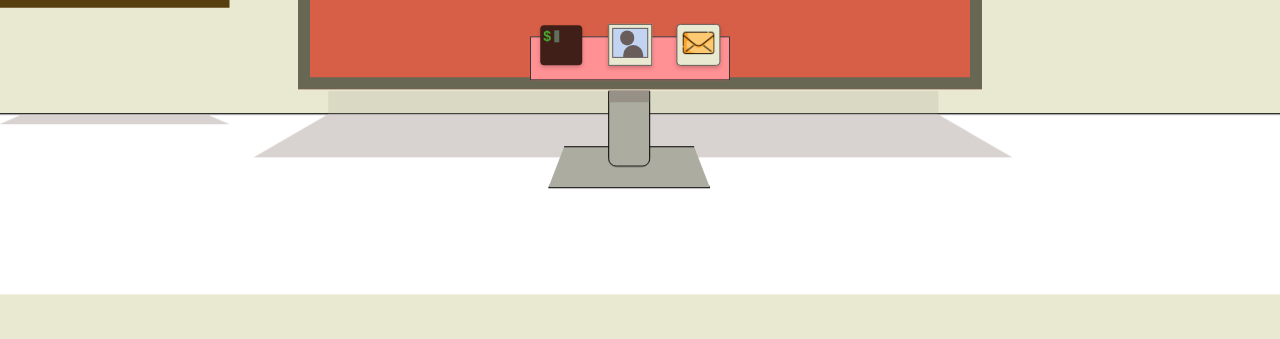
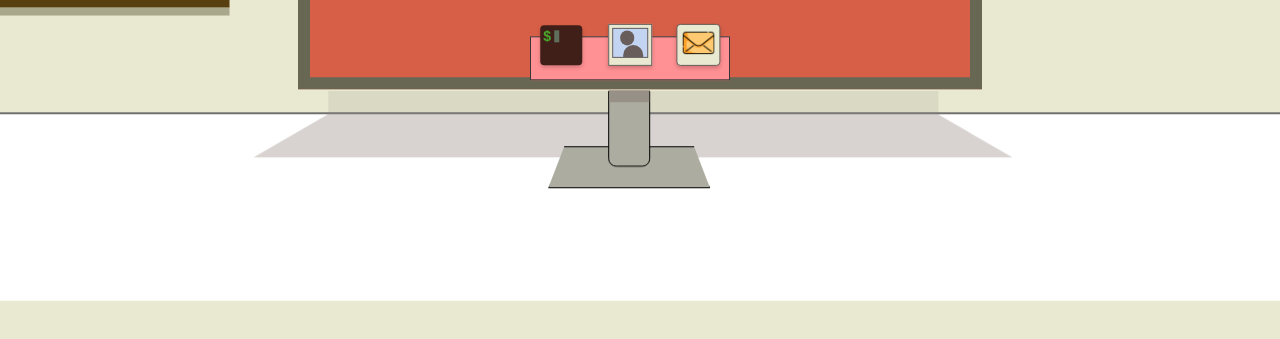
Before and after one commit to ankithreddypati/ankithreddypati.github.io, a plain HTML site: page index.html in a window 1280 px wide. Shown: the part 449-788 px from the top of the page. Drawn offline with nearby package versions, Linux system fonts and the light colour scheme.

Commit message:
rectangle

```diff
--- a/index.css
+++ b/index.css
@@ -27,10 +27,10 @@ body {
 
 .table {
     width:105vw;
-    height: 180px;
+    height: 187px;
     background-color: white;
     position: fixed;
-    transform: translate(-27%, 99%);
+    transform: translate(-27%, 95%);
     border-top: 1px solid black;
 }
 
@@ -534,20 +534,13 @@ body {
         border: 10px solid rgb(88,63,15);
     }
 
-    .recatangleshadow1{
-        height: 30px;
-        width: 30px;
-        background-color:green;
 
-
-    }
-
-    .rectangleshadow2{
-        height: 10px;
+    .rectangleshadow1{
+        height: 8px;
         width: 230px;
-        background-color: rgb(216,211,209);
-        transform: translate(-135%, -3420%);
-        clip-path: polygon(0% 100%, 10% 0%, 90% 0%, 100% 100%);
+        background-color: rgb(169, 168, 140);
+        transform: translate(-135%, -5609%);
+        /* clip-path: polygon(0% 100%, 10% 0%, 90% 0%, 100% 100%); */
       }
 
     .background {
--- a/index.html
+++ b/index.html
@@ -112,7 +112,6 @@ As Ankith Reddy Pati continues his quest, the galaxy watches in anticipation, kn
             </div>
         </div>
         <div class="rectangleshadow1"></div>
-        <div class="rectangleshadow2"></div>
 
 
 
```
